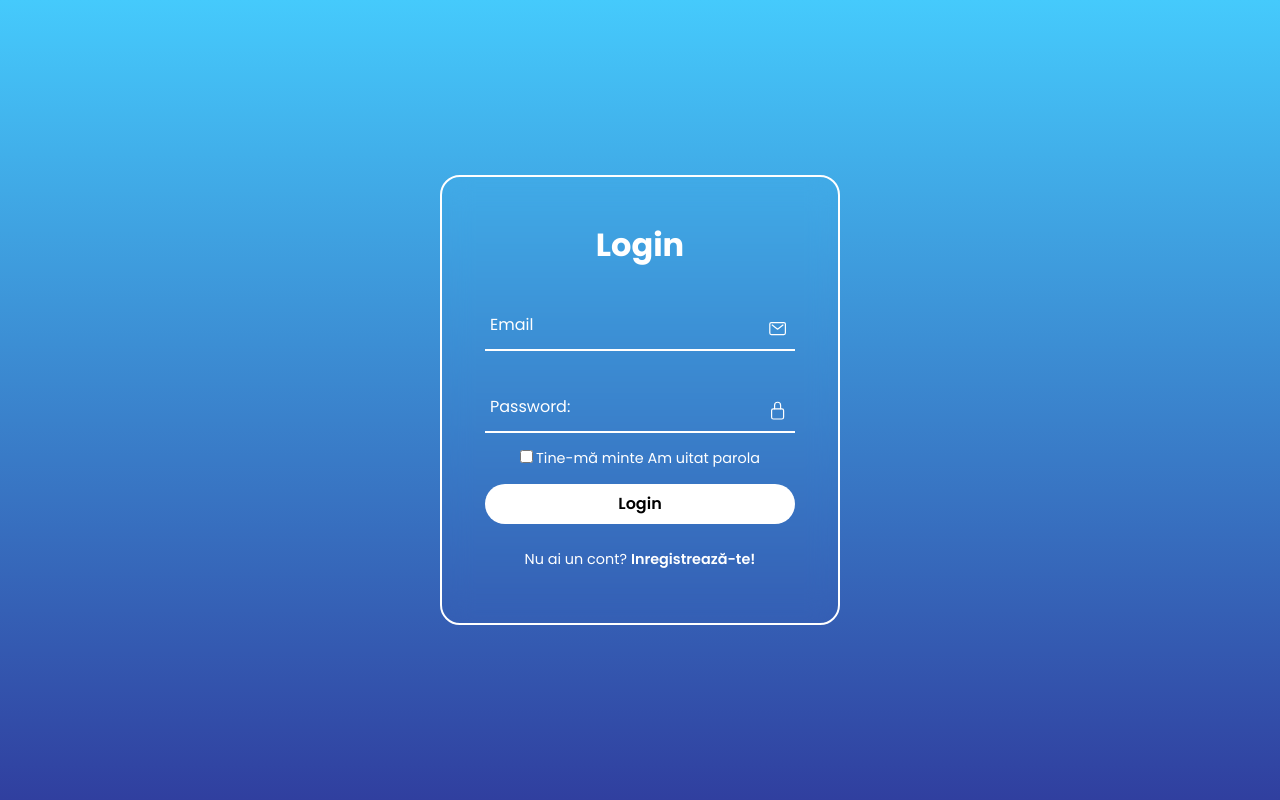
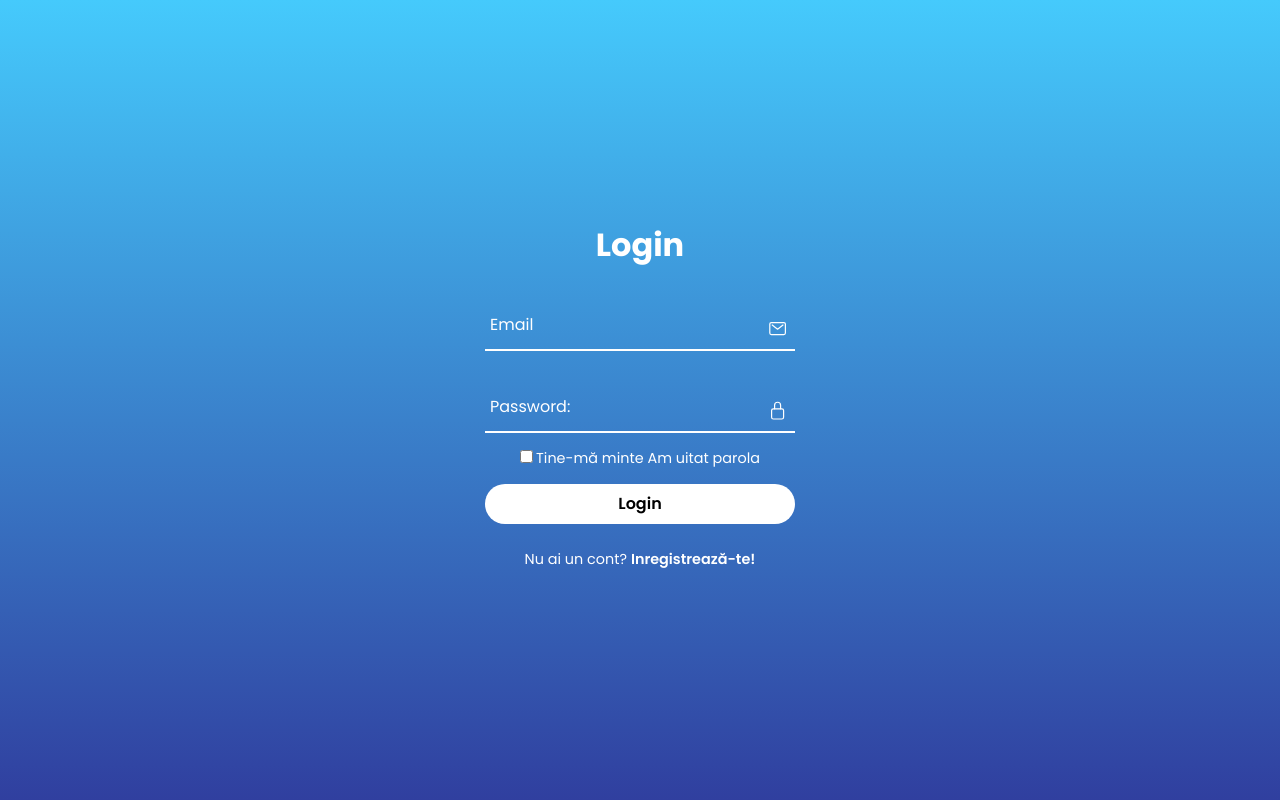
Before and after one commit to Alexandrudiun/HE3.0, a PHP site: page / in a window 1280 px wide. Run offline with PHP 8.4, Linux system fonts and the light colour scheme.

Commit message:
Update style.css

```diff
--- a/css/style.css
+++ b/css/style.css
@@ -20,9 +20,11 @@ section{
   width: 400px;
   height: 450px;
   background: transparent;
-  border: 2px solid #fff;
-  border-radius: 20px;
-  backdrop-filter: blur(15px);
+  /* -----Desktop----- */
+  /* border: 2px solid #fff; */
+  /* border-radius: 20px; */
+  /* backdrop-filter: blur(15px); */
+  /* ------------- */
   display: flex;
   justify-content: center;
   align-items: center;
```
